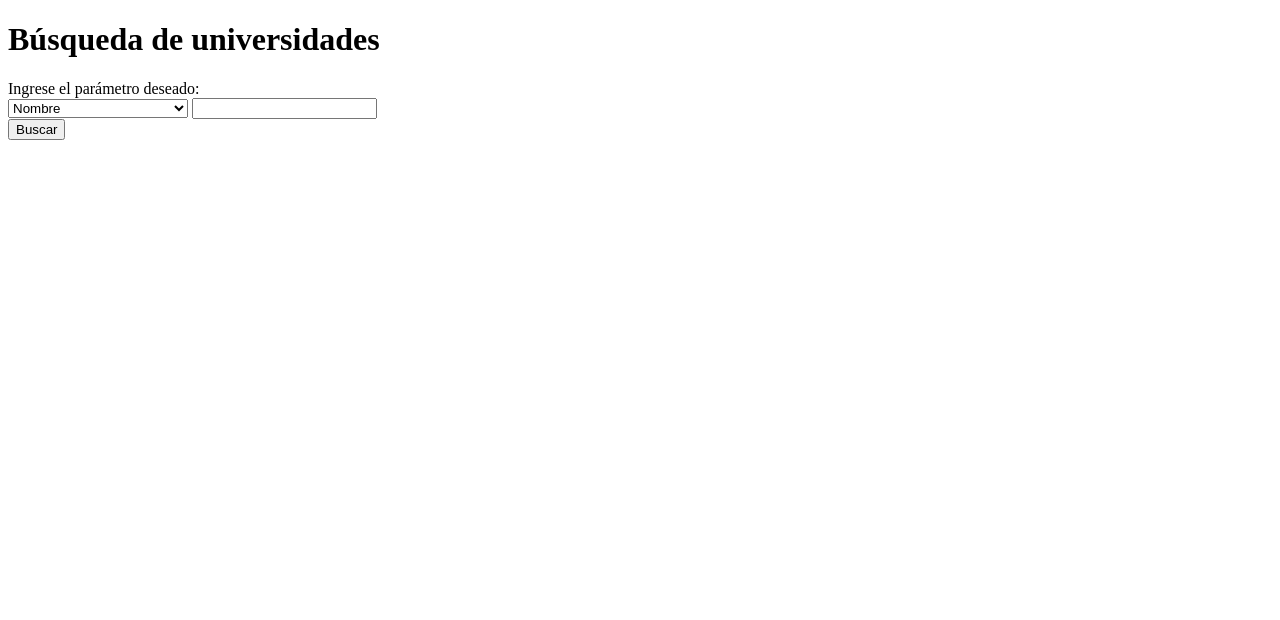
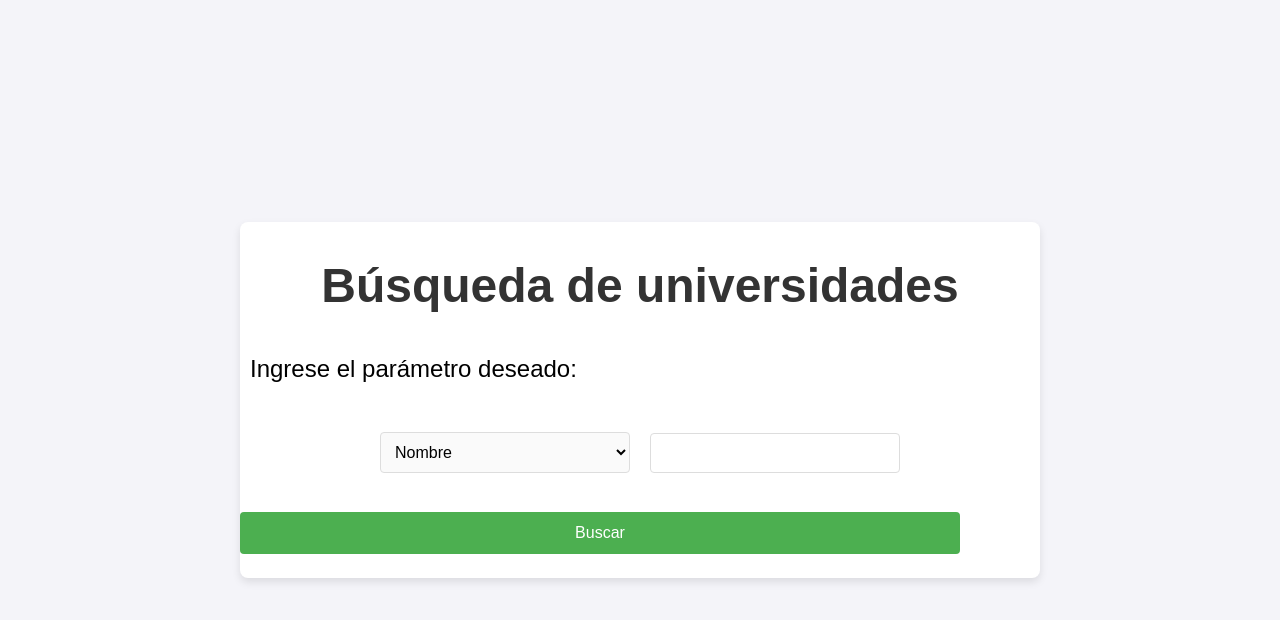
Before and after one commit to Fabricio1234-bit/trabajo-universidades, a plain HTML site: page index.html in a window 1280 px wide. Drawn offline with Linux system fonts and the light colour scheme.

Commit message:
actualizacion del trabajo en el index y css

```diff
--- a/index.html
+++ b/index.html
@@ -3,7 +3,7 @@
 <head>
 	<meta charset="utf-8">
 	<meta name="viewport" content="width=device-width, initial-scale=1">
-    <link rel="stylesheet" type="text/css" href="css/styles.css">
+    <link rel="stylesheet" type="text/css" href="css/style.css">
 
 	<title>Consulta de Universidades Licenciadas</title>
 </head>
@@ -12,7 +12,7 @@
         <div class ="mytitle">
             <h1>Búsqueda de universidades</h1>
         </div>
-        <form class ="content" action="/cgi-bin/consulta.pl" method="post">
+        <form class ="content" action="/cgi-bin/universidad.pl" method="post">
             <label for="kind">Ingrese el parámetro deseado: </label>
             <div class ="input_P">
                 <select name ="kind" required>
```
Also changed, not shown: 2 other files.
